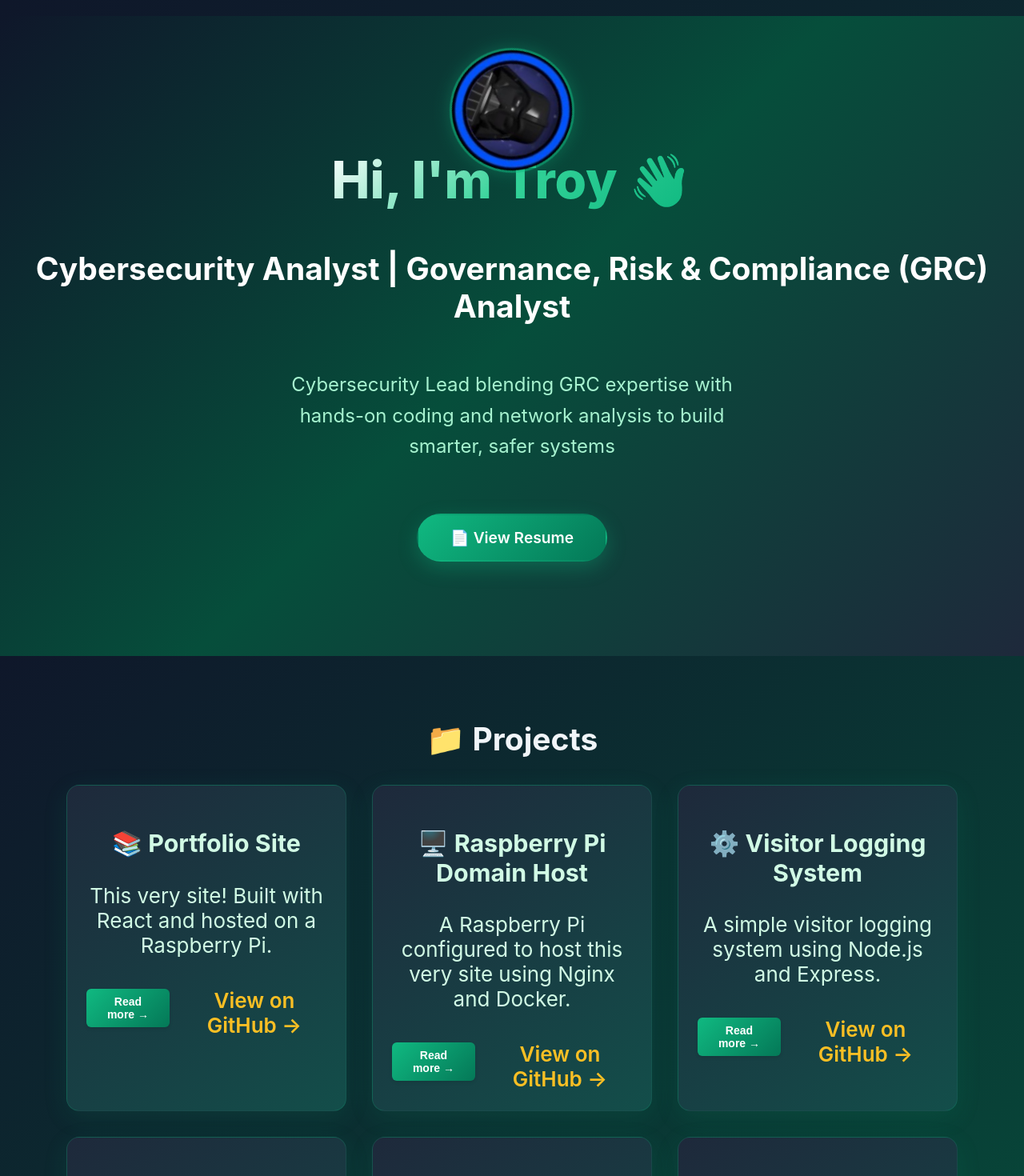
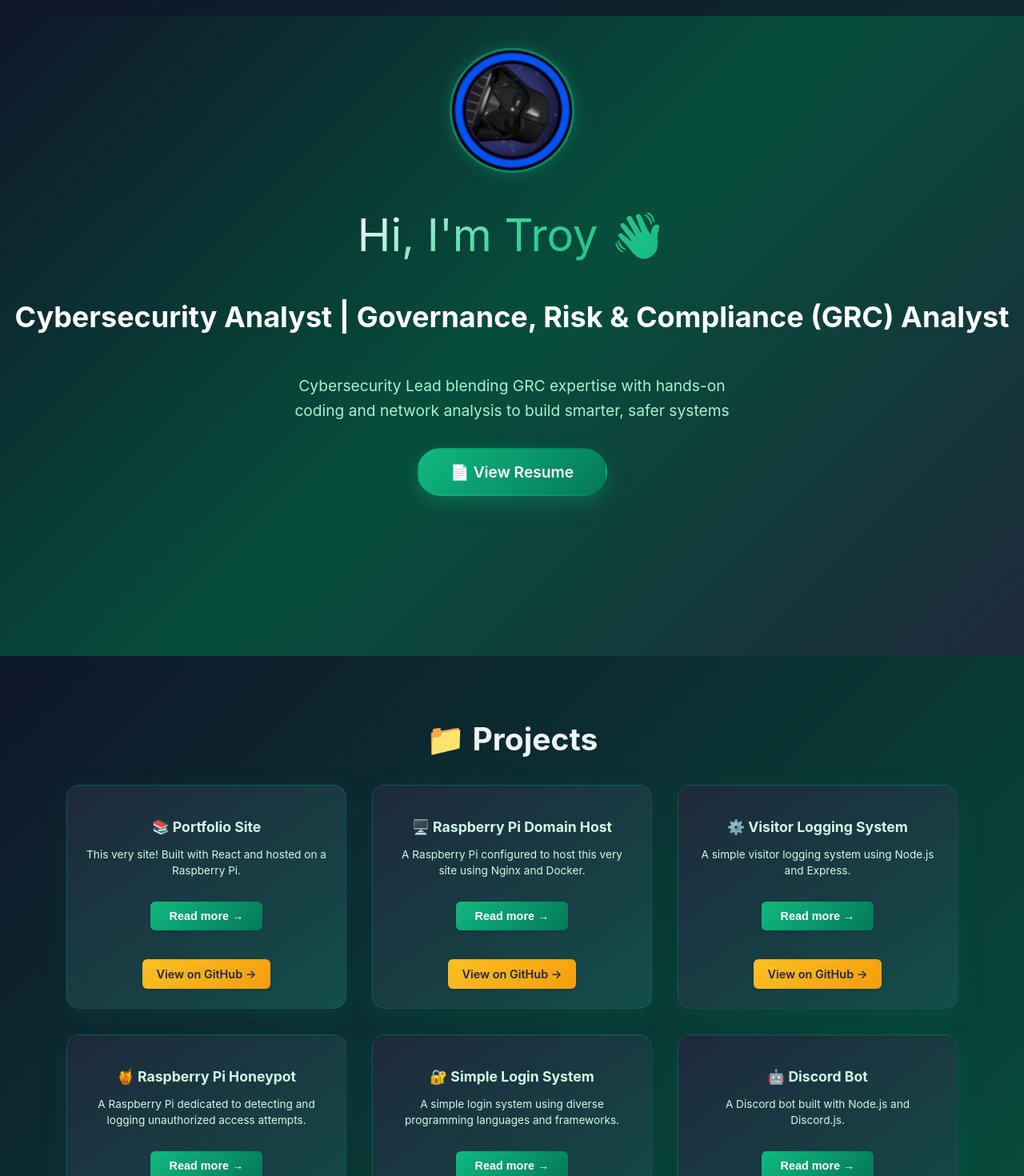
Before and after one commit to troyvolpe/Dev-Portfolio, a React (Create React App) app in the folder dev-portfolio/: page / in a window 1280 px wide. Shown: the top 1470 px of the page at 80% size. Built offline with nearby package versions, Linux system fonts and the light colour scheme; no server answers.

Commit message:
- Resized some fonts. - Fixed button display.

```diff
--- a/dev-portfolio/src/App.css
+++ b/dev-portfolio/src/App.css
@@ -77,7 +77,34 @@
 }
 
 .hero {
-  margin-top: 160px;
+  margin-top: 200px; /* Increased spacing to prevent overlap */
+  padding-top: 2rem; /* Additional padding for better spacing */
+}
+
+/* Responsive adjustments for profile picture positioning */
+@media (max-width: 768px) {
+  .App-header .App-logo {
+    top: 40px;
+    height: 120px;
+    width: 120px;
+  }
+
+  .hero {
+    margin-top: 180px; /* Adjusted for smaller profile picture */
+  }
+}
+
+@media (max-width: 480px) {
+  .App-header .App-logo {
+    top: 30px;
+    height: 100px;
+    width: 100px;
+  }
+
+  .hero {
+    margin-top: 160px; /* Further adjustment for mobile */
+    padding-top: 1rem;
+  }
 }
 
 /* Footer Styling */
--- a/dev-portfolio/src/components/About.css
+++ b/dev-portfolio/src/components/About.css
@@ -51,10 +51,10 @@
 
 .tech-list li {
   background: linear-gradient(145deg, #1e293b 0%, #134e4a 100%);
-  padding: 1rem 1.5rem;
-  border-radius: 12px;
+  padding: 0.6rem 1rem;
+  border-radius: 8px;
   font-weight: 500;
-  font-size: 1rem;
+  font-size: 0.9rem;
   border: 1px solid rgba(16, 185, 129, 0.2);
   box-shadow: 0 4px 12px rgba(16, 185, 129, 0.05);
   transition: all 0.3s ease;
--- a/dev-portfolio/src/components/Hero.css
+++ b/dev-portfolio/src/components/Hero.css
@@ -1,6 +1,7 @@
 /* Created: 2025-09-29 */
 /* CSS file for Hero section of portfolio */
 
+/* Hero Background */
 .hero {
   height: 100vh;
   width: 100vw;
@@ -16,6 +17,7 @@
   margin: 0;
   padding: 0;
   box-sizing: border-box;
+  font-size: 1.5rem;
 }
 
 @keyframes float {
@@ -24,58 +26,26 @@
   66% { transform: translateY(10px) rotate(-1deg); }
 }
 
+/* "Hello, I'm Troy" */
 .hero h1 {
-  font-size: 4rem;
+  font-size: 3.5rem;
   margin-bottom: 1rem;
   background: linear-gradient(135deg, #ffffff 0%, #34d399 50%, #10b981 100%);
   -webkit-background-clip: text;
   -webkit-text-fill-color: transparent;
   background-clip: text;
-  font-weight: 800;
+  font-weight: 400;
   position: relative;
   z-index: 1;
 }
 
+/* Intro Paragraph */
 .hero p {
-  font-size: 1.5rem;
+  font-size: 1.2rem;
   margin-bottom: 2rem;
   color: #a7f3d0;
   max-width: 600px;
   line-height: 1.6;
-  position: relative;
-  z-index: 1;
-}
-
-.cta-button {
-  display: inline-block;
-  padding: 1rem 2.5rem;
-  background: linear-gradient(135deg, #10b981 0%, #047857 100%);
-  color: white;
-  text-decoration: none;
-  border-radius: 50px;
-  font-weight: 600;
-  font-size: 1.2rem;
-  transition: all 0.3s ease;
-  box-shadow: 0 8px 25px rgba(16, 185, 129, 0.3);
-  position: relative;
-  z-index: 1;
-  border: 2px solid transparent;
-}
-
-.cta-button:hover {
-  background: linear-gradient(135deg, #34d399 0%, #10b981 100%);
-  transform: translateY(-3px);
-  box-shadow: 0 12px 35px rgba(16, 185, 129, 0.4);
-  border-color: rgba(52, 211, 153, 0.5);
-}
-
-.cta-button:active {
-  transform: translateY(-1px);
-}
-
-/* Hero Call-to-Action section */
-.hero-cta {
-  margin-top: 2rem;
   position: relative;
   z-index: 1;
 }
@@ -107,7 +77,7 @@
   transform: translateY(-1px);
 }
 
-/* Add subtle glow animation */
+/* Subtle glow animation */
 .resume-button::before {
   content: '';
   position: absolute;
@@ -140,14 +110,9 @@
     padding: 0 1rem;
   }
 
-  .cta-button,
   .resume-button {
     padding: 0.8rem 2rem;
     font-size: 1.1rem;
-  }
-
-  .hero-cta {
-    margin-top: 1.5rem;
   }
 }
 
--- a/dev-portfolio/src/components/Hero.js
+++ b/dev-portfolio/src/components/Hero.js
@@ -34,7 +34,7 @@ const Hero = () => {
         animate={{ opacity: 1, y: 0 }}
         transition={{ duration: 0.8, delay: 0.2 }}
       >
-        <strong>Cybersecurity Analyst | Governance, Risk & Compliance (GRC) Analyst</strong>
+        Cybersecurity Analyst | Governance, Risk & Compliance (GRC) Analyst
       </motion.h2>
 
       <motion.p
--- a/dev-portfolio/src/components/Projects.css
+++ b/dev-portfolio/src/components/Projects.css
@@ -25,6 +25,16 @@
   color: #d1fae5;
 }
 
+.project-card h3 {
+  font-size: 1.1rem;
+  margin-bottom: 0.75rem;
+}
+
+.project-card p {
+  font-size: 0.85rem;
+  line-height: 1.5;
+}
+
 .project-card:hover {
   transform: translateY(-5px);
 }
@@ -34,14 +44,17 @@
   border: none;
   color: white;
   cursor: pointer;
-  padding: 8px 16px;
+  padding: 10px 18px;
   border-radius: 6px;
-  font-size: 14px;
+  font-size: 0.9rem;
   font-weight: 600;
   margin: 12px 0;
   transition: all 0.3s ease;
   display: inline-block;
   box-shadow: 0 2px 4px rgba(0, 0, 0, 0.1);
+  text-align: center;
+  min-width: 140px;
+  box-sizing: border-box;
 }
 
 .read-more-btn:hover {
@@ -82,19 +95,30 @@
   }
 }
 
-/* Single GitHub link style with !important to force override */
+/* GitHub link style - consistent button design for all screen sizes */
 .github-link {
   display: inline-block !important;
   margin-top: 12px !important;
-  color: #fbbf24 !important; /* Bright yellow/gold */
+  padding: 10px 18px !important;
+  background: linear-gradient(135deg, #fbbf24 0%, #f59e0b 100%) !important;
+  color: #1f2937 !important;
   text-decoration: none !important;
   font-weight: 600 !important;
-  transition: all 0.2s ease !important;
+  border-radius: 6px !important;
+  font-size: 0.9rem !important;
+  transition: all 0.3s ease !important;
+  box-shadow: 0 2px 4px rgba(0, 0, 0, 0.1) !important;
+  text-align: center !important;
+  min-width: 140px !important;
+  box-sizing: border-box !important;
 }
 
 .github-link:hover {
-  color: #f59e0b !important; /* Darker gold on hover */
-  text-decoration: underline !important;
+  background: linear-gradient(135deg, #f59e0b 0%, #d97706 100%) !important;
+  color: #1f2937 !important;
+  text-decoration: none !important;
+  transform: translateY(-1px) !important;
+  box-shadow: 0 4px 8px rgba(0, 0, 0, 0.15) !important;
 }
 
 /* Button container for consistent spacing */
@@ -106,14 +130,7 @@
   align-items: center;
 }
 
-/* Desktop to keep buttons inline */
-@media (min-width: 769px) {
-  .project-buttons {
-    flex-direction: row;
-    justify-content: center;
-    gap: 1rem;
-  }
-}
+/* Remove desktop inline layout - keep buttons stacked on all screen sizes */
 
 /* Mobile Design */
 @media (max-width: 768px) {
@@ -170,6 +187,7 @@
     margin-top: 0 !important;
     display: block !important;
     box-sizing: border-box !important;
+    /* Keep the same styles as desktop since they're now consistent */
   }
 
   .github-link:hover {
@@ -177,6 +195,7 @@
     color: #1f2937 !important;
     text-decoration: none !important;
     transform: translateY(-1px) !important;
+    /* Keep consistent with desktop hover effects */
   }
 
   .project-details {
```
